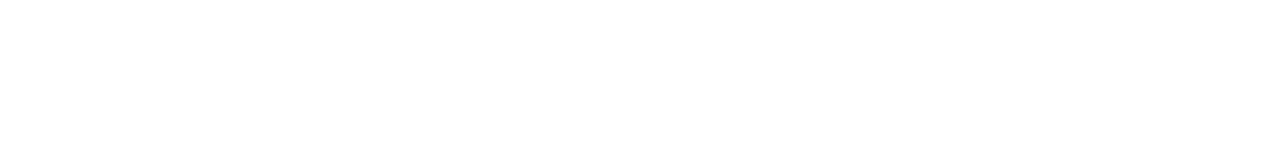
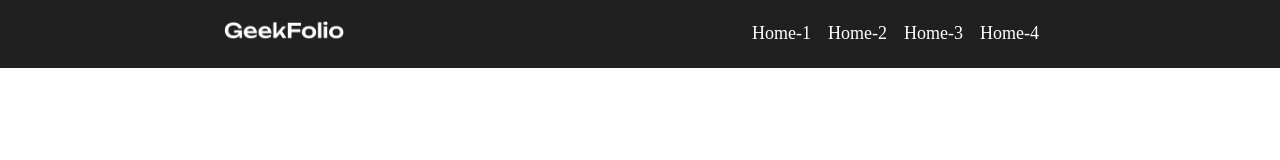
Before and after one commit to gopalbasak1/First-Project-Website-Con, a plain HTML site: page index.html in a window 1280 px wide. Drawn offline with Linux system fonts and the light colour scheme.

Commit message:
Header Nav Section

```diff
--- a/index.html
+++ b/index.html
@@ -7,6 +7,25 @@
     <link rel="stylesheet" href="style.css">
 </head>
 <body>
+    <!-- This is a Nav section -->
+    <header>
+        <nav>
+            <div class="menu-container">
+                <div class="log">
+                    <img class="logo-photo" src="Logo/logo-light.png" alt="">
+                </div>
+                <div class="menus">
+                    <li class="item">Home-1</li>
+                    <li class="item">Home-2</li>
+                    <li class="item">Home-3</li>
+                    <li class="item">Home-4</li>
+                </div>
+            </div>
+        </nav>
+    </header>
 
+
+    <main></main>
+    <footer></footer>
 </body>
 </html>
--- a/style.css
+++ b/style.css
@@ -0,0 +1,31 @@
+*{
+    padding:0;
+    margin:0;
+}
+
+.menu-container{
+    background-color: rgb(32, 32, 32);
+    padding:20px;
+    color:white;
+    list-style:none;
+    display:flex;
+    align-items:center;
+    justify-content:space-around;
+}
+.menus{
+    display:flex;
+}
+
+.item{
+    margin-right:10px;
+    padding-right:7px;
+    font-size:18px;
+    cursor:pointer;
+    transition: .5s;
+}
+.item:hover{
+    color:tomato;
+}
+.logo-photo{
+    width:120px;
+}
```
Also changed, not shown: Logo/logo-light.png (added).
